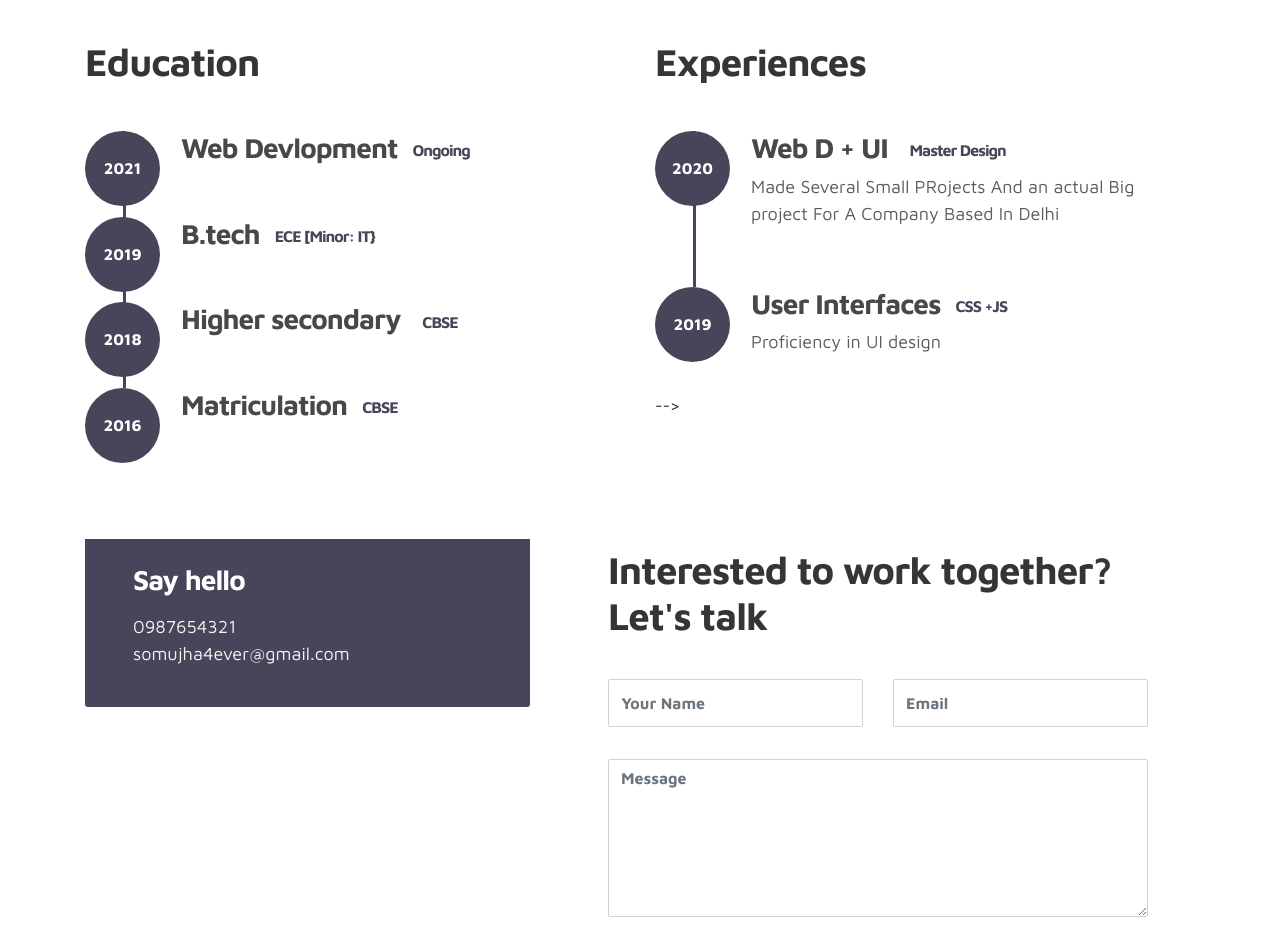
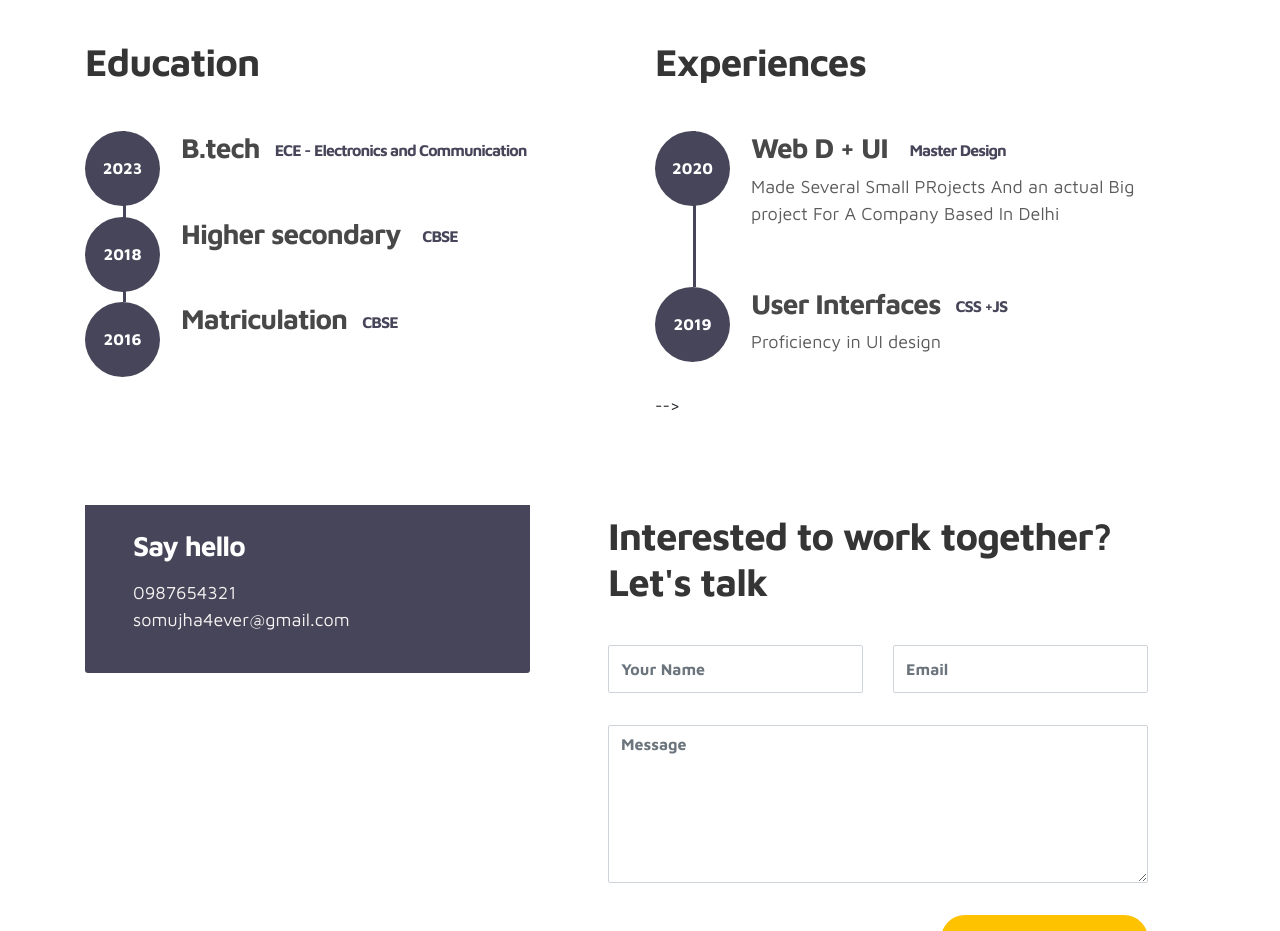
Before and after one commit to Somnathjha007/somnathjha007.github.io, a plain HTML site: page index.html in a window 1280 px wide. Shown: the part 1340-2271 px from the top of the page. Drawn offline with nearby package versions, Linux system fonts and the light colour scheme.

Commit message:
Update index.html

```diff
--- a/index.html
+++ b/index.html
@@ -155,21 +155,11 @@
 
                     <div class="timeline">
                         <div class="timeline-wrapper">
-                             <div class="timeline-yr">
-                                  <span>2021</span>
-                             </div>
-                             <div class="timeline-info">
-                                  <h3><span>Web Devlopment</span><small>Ongoing</small></h3>
-                                  <!-- <p>Proin ornare non purus ut rutrum. Nulla facilisi. Aliquam laoreet libero ac pharetra feugiat. Cras ac fermentum nunc, a faucibus nunc.</p> -->
-                             </div>
-                        </div>
-
-                        <div class="timeline-wrapper">
                             <div class="timeline-yr">
-                                <span>2019</span>
+                                <span>2023</span>
                             </div>
                             <div class="timeline-info">
-                                <h3><span>B.tech</span><small>ECE [Minor: IT}</small></h3>
+                                <h3><span>B.tech</span><small>ECE - Electronics and Communication</small></h3>
                                 <!-- <p>Fusce rutrum augue id orci rhoncus molestie. Nunc auctor dignissim lacus vel iaculis.</p> -->
                             </div>
                         </div>
```
